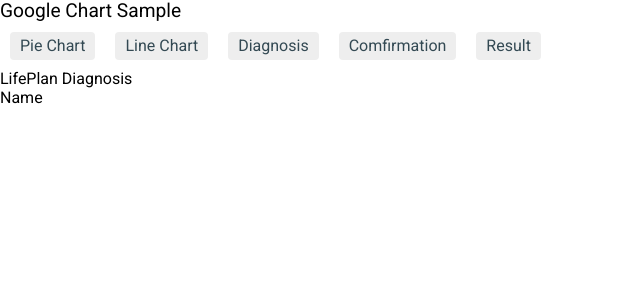
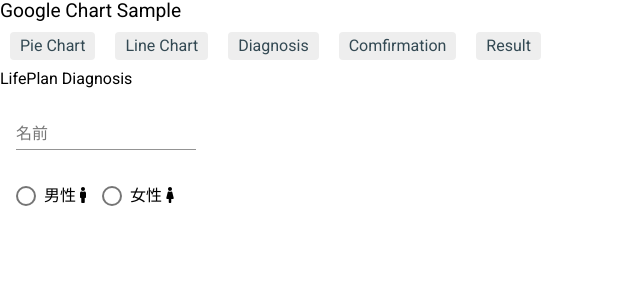
Before and after one commit to rs-kkit0/google-charts-sample, an Angular app: page /diagnosis in a window 1280 px wide. Shown: the top 300 px of the page, without its empty margins (0-640 px from the left). Built offline with nearby package versions, Linux system fonts and the light colour scheme; what angular-google-charts would draw is missing.

Commit message:
入力画面カスタマイズ

```diff
--- a/angular.json
+++ b/angular.json
@@ -29,9 +29,12 @@
             ],
             "styles": [
               "./node_modules/@angular/material/prebuilt-themes/indigo-pink.css",
-              "src/styles.css"
+              "src/styles.css",
+              "node_modules/@fortawesome/fontawesome-free/css/all.min.css"
             ],
-            "scripts": []
+            "scripts": [
+              "node_modules/@fortawesome/fontawesome-free/js/all.min.js"
+            ]
           },
           "configurations": {
             "production": {
@@ -95,9 +98,12 @@
             ],
             "styles": [
               "./node_modules/@angular/material/prebuilt-themes/indigo-pink.css",
-              "src/styles.css"
+              "src/styles.css",
+              "node_modules/@fortawesome/fontawesome-free/css/all.min.css"
             ],
-            "scripts": []
+            "scripts": [
+              "node_modules/@fortawesome/fontawesome-free/js/all.min.js"
+            ]
           }
         },
         "lint": {
--- a/package.json
+++ b/package.json
@@ -21,6 +21,7 @@
     "@angular/platform-browser": "~8.2.11",
     "@angular/platform-browser-dynamic": "~8.2.11",
     "@angular/router": "~8.2.11",
+    "@fortawesome/fontawesome-free": "^5.14.0",
     "angular-google-charts": "^1.1.4",
     "hammerjs": "^2.0.8",
     "rxjs": "~6.4.0",
--- a/src/app/component/diagnosis/diagnosis.component.html
+++ b/src/app/component/diagnosis/diagnosis.component.html
@@ -1,9 +1,21 @@
 <div class="container">
     <h1>LifePlan Diagnosis</h1>
-    <form>
-        <div class="form-group">
-            <label for="name">Name</label>
-            <input type="text" class="form-control" id="name" required>
+    <form class="example-form">
+        <div class="section">
+            <mat-form-field>
+                <mat-label>名前</mat-label>
+                <input matInput>
+            </mat-form-field>
+        </div>
+        <div class="section">
+            <mat-radio-group>
+                <mat-radio-button value="1">
+                    男性 <i class="fa fa-male" aria-hidden="true"></i>
+                </mat-radio-button>
+                <mat-radio-button value="2">
+                    女性 <i class="fa fa-female" aria-hidden="true"></i>
+                </mat-radio-button>
+            </mat-radio-group>
         </div>
     </form>
 </div>
--- /dev/null
+++ b/src/app/component/diagnosis/diagnosis.component.scss
@@ -0,0 +1,7 @@
+.section {
+    margin: 1em;
+}
+
+.mat-radio-button ~ .mat-radio-button {
+    margin-left: 16px;
+  }
--- a/src/app/component/diagnosis/diagnosis.component.ts
+++ b/src/app/component/diagnosis/diagnosis.component.ts
@@ -3,7 +3,7 @@
 @Component({
   selector: 'app-diagnosis',
   templateUrl: './diagnosis.component.html',
-  styleUrls: ['./diagnosis.component.css']
+  styleUrls: ['./diagnosis.component.scss']
 })
 export class DiagnosisComponent implements OnInit {
 
```
Also changed, not shown: src/app/app.module.ts (+10 -1 lines), src/app/component/diagnosis/diagnosis.component.css (deleted), 1 other file (tests, documents, lock files or other folders).
